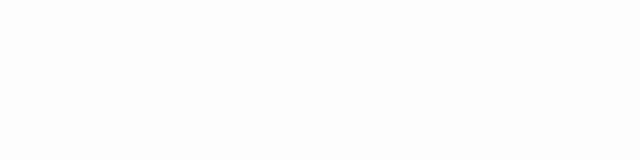
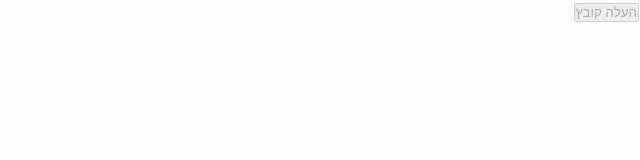
Before and after one commit to SafraProjects/smart-sheets, a React (Vite) app in the folder frontend/: page /u in a window 1280 px wide. Before the commit this address had no page. Shown: the top 160 px of the page, without its empty margins (640-1280 px from the left). Built offline with nearby package versions, Linux system fonts and the light colour scheme; a web font is replaced by a local one.

Commit message:
some changes

```diff
--- a/frontend/src/components/FilesTabs.tsx
+++ b/frontend/src/components/FilesTabs.tsx
@@ -83,7 +83,7 @@ export const FilesTabs: React.FC = () => {
       <Modal isOpen={isOpen} onClose={handleClose}>
         <Steps
           optionSelected={tableOptionSelected}
-          classSize={200}
+          classSize={250}
           numOfSteps={3}
           steps={[
             <>
--- /dev/null
+++ b/frontend/src/components/uploadFile.tsx
@@ -0,0 +1,48 @@
+import React, { useState } from "react";
+
+const FileUpload: React.FC = () => {
+  const [file, setFile] = useState<File | null>(null);
+  const [error, setError] = useState<string>("");
+
+  const handleFileChange = (event: React.ChangeEvent<HTMLInputElement>) => {
+    const selectedFile = event.target.files?.[0]; // בחר את הקובץ הראשון שנבחר
+    if (selectedFile) {
+      const validExtensions = [".xls", ".xlsx", ".csv"];
+      const fileExtension = selectedFile.name.split(".").pop();
+
+      if (validExtensions.includes(`.${fileExtension}`)) {
+        setFile(selectedFile);
+        setError("");
+      } else {
+        setError("אנא העלה קובץ מסוג Excel (.xls, .xlsx) או CSV (.csv)");
+        setFile(null);
+      }
+    }
+  };
+
+  const handleSubmit = (event: React.FormEvent<HTMLFormElement>) => {
+    event.preventDefault();
+    if (file) {
+      // עשה משהו עם הקובץ (למשל, שלח אותו לשרת)
+      console.log("הקובץ נבחר:", file.name);
+    }
+  };
+
+  return (
+    <form onSubmit={handleSubmit}>
+      <input
+        type="file"
+        accept=".xls,.xlsx,.csv"
+        multiple
+        onChange={handleFileChange}
+        placeholder="."
+      />
+      {error && <p style={{ color: "red" }}>{error}</p>}
+      <button type="submit" disabled={!file}>
+        העלה קובץ
+      </button>
+    </form>
+  );
+};
+
+export default FileUpload;
--- a/frontend/src/contexts/engesh-WordsAndDirections.json
+++ b/frontend/src/contexts/engesh-WordsAndDirections.json
@@ -1,13 +1,13 @@
 {
   "he": {
-    "button": "A <= א",
+    "button": "לאנגלית",
     "tableTitle": "הוסף טבלה",
     "uploadedFile": "העלה קובץ",
     "createTable": "צור טבלה",
     "tableFieldPlaceholder": "הוסף שדה"
   },
   "en": {
-    "button": "A => א",
+    "button": "to hebrew",
     "tableTitle": "add table",
     "uploadedFile": "uploaded file",
     "createTable": "create table",
--- a/frontend/src/routeRoots.tsx
+++ b/frontend/src/routeRoots.tsx
@@ -1,19 +1,19 @@
 import React from "react";
 import { Route, Routes } from "react-router-dom";
 import TableFieldInput from "./components/FieldInput";
+import FileUpload from "./components/uploadFile";
 import { HomePage } from "./pages/home/homePage";
 import { UserPage } from "./pages/users/userPage";
 
 export const RoutingRoot: React.FC = () => {
   return (
     <Routes>
-      <Route path="/" element={<HomePage />}>
+      <Route path="/*" element={<HomePage />}>
         <Route path="b" element={<TableFieldInput />} />
       </Route>
 
-      <Route path="/user/*" element={<UserPage />}>
-        <Route path="a" element={<UserPage />} />
-      </Route>
+      <Route path="u" element={<FileUpload />} />
+      <Route path="/user" element={<UserPage />} />
     </Routes>
   );
 };
```
